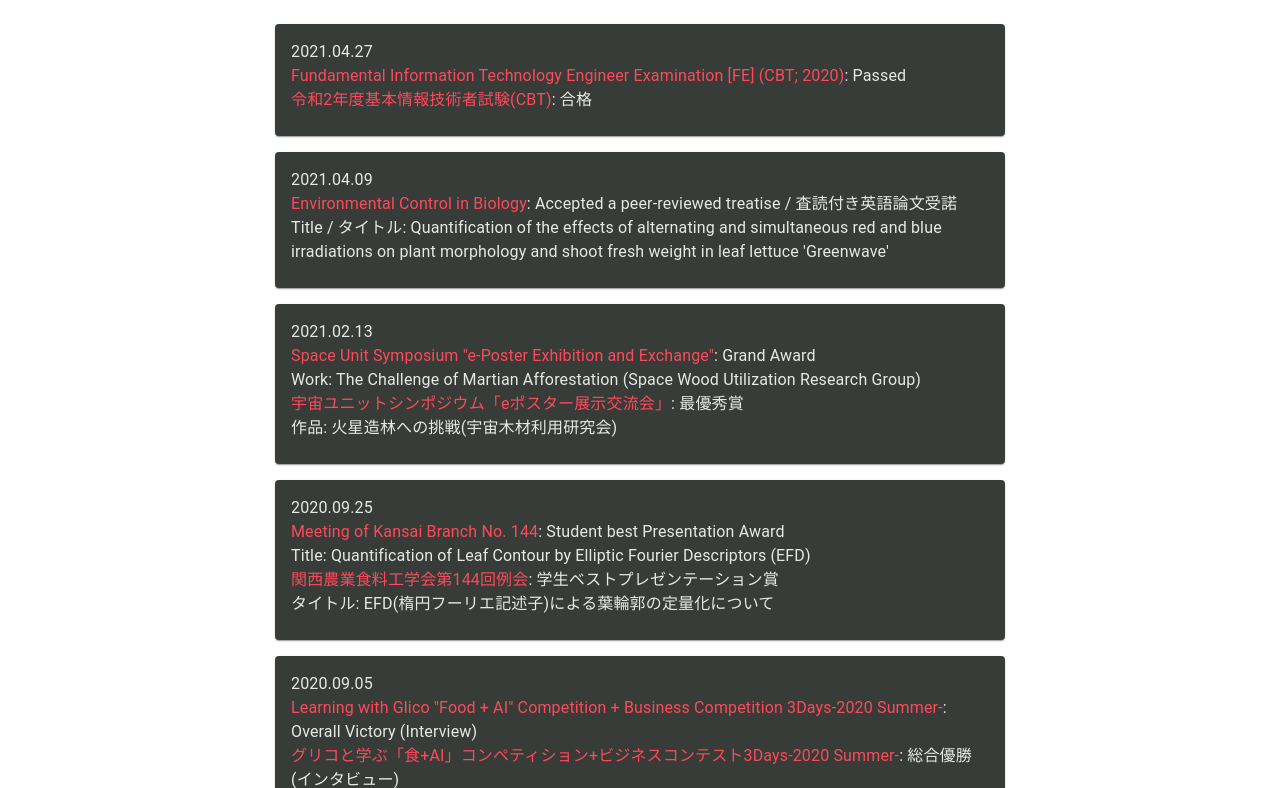
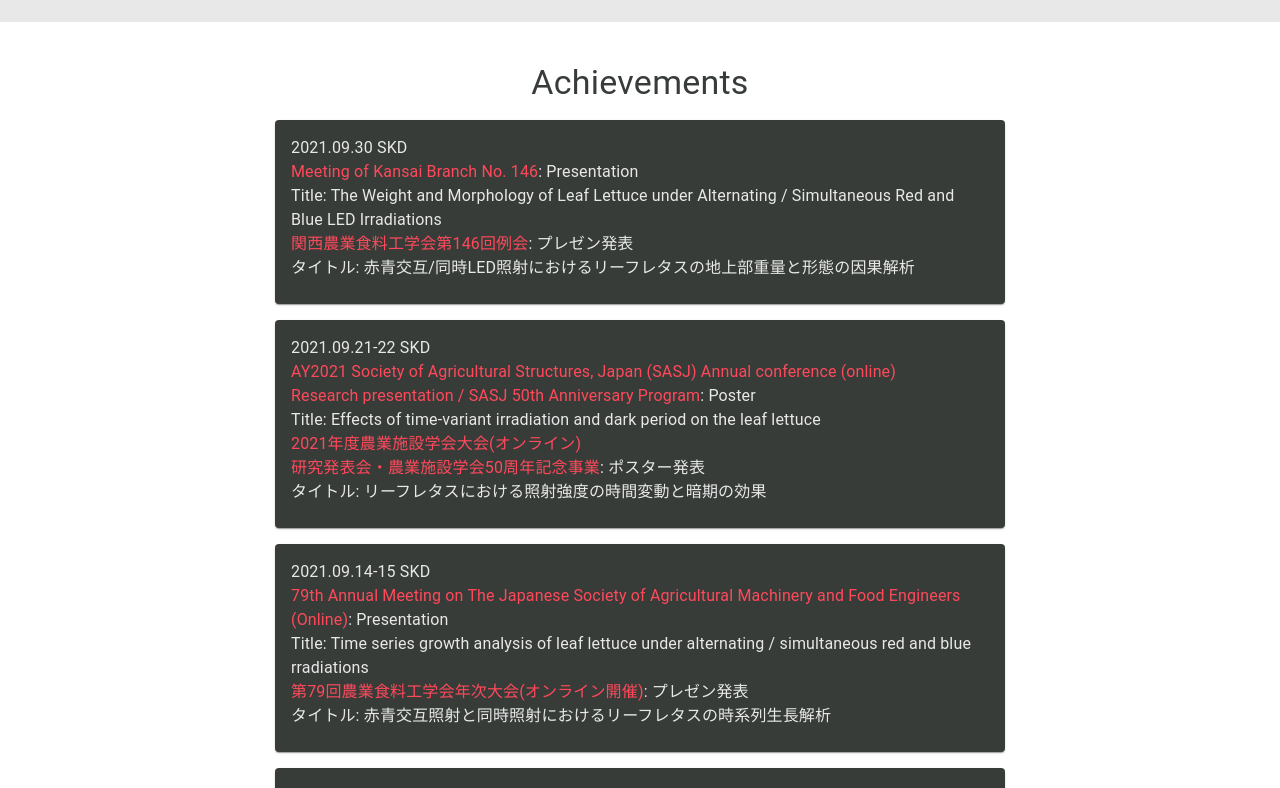
Before and after one commit to masukai/portfolio, a React (Create React App) app: page / in a window 1280 px wide. Shown: the part 972-1760 px from the top of the page. Built offline with nearby package versions, Linux system fonts and the light colour scheme.

Commit message:
20210901_update

```diff
--- a/src/components/About.tsx
+++ b/src/components/About.tsx
@@ -30,14 +30,17 @@
             I'm researching the relationship between irradiation methods and
             leaf lettuce in plant factories with artificial light (PFALs).<br />
             My hobbies are cooking, running, and traveling (driving).<br />
-            I'm interested in data scientist and IT planner / strategist.
+            I'm interested in data scientist and IT planner / strategist.<br />
+            Fundamental Information Technology Engineer Examination [FE] was passed (CBT; 2020).<br />
+            I will be taking Applied Information Technology Engineer Examination [AP] (Autumn 2021).<br />
             I can use Python and R a little (about 4 years), and I'm learning Typescript+React and SQL.<br />
             I'm working as an office assistant (OA) at <Link href='https://space.innovationkyoto.org/' className={classes.mainred} target="_blank">
             the Center for Human Space Studies, Kyoto University</Link>.<br /><br />
             こんにちは！京都で大学院生をしている，24歳男性です．<br />
             人工光型植物工場における照射方法とリーフレタスの応答について研究してます．<br />
             趣味は料理，ランニング，旅行(ドライブ)です．<br />
-            データサイエンティストやIT企画・ストラテジストに興味があります．
+            データサイエンティストやIT企画・ストラテジストに興味があります．基本情報技術者試験合格(2021年春)．
+            応用情報技術者試験受験予定(2021年秋)．<br />
             PythonとRはちょっと使えます(4年くらい)．Typescript+ReactとSQLは勉強中です．<br />
             その他，<Link href='https://space.innovationkyoto.org/' className={classes.mainred} target="_blank">
             京都大学総合生存学館有人宇宙学研究センター</Link>でオフィスアシスタントとして働いています．
--- a/src/components/Achievements.tsx
+++ b/src/components/Achievements.tsx
@@ -33,6 +33,65 @@
           <Typography variant='h4'>
             Achievements
           </Typography>
+        </Box>
+        <Box display='flex' justifyContent='center' p={1} >
+          <Card className={classes.root}>
+            <CardContent>
+              <Typography variant='body1'>
+                2021.09.30 SKD
+              </Typography>
+              <Typography color='inherit'>
+                <Link href='http://www.kansai.j-sam.org/conference/index.php' className={classes.maincolor} target="_blank">
+                Meeting of Kansai Branch No. 146</Link>: Presentation<br />
+                Title: The Weight and Morphology of Leaf Lettuce under Alternating / Simultaneous Red and Blue LED Irradiations
+              </Typography>
+              <Typography color='inherit'>
+                <Link href='http://www.kansai.j-sam.org/conference/index.php' className={classes.maincolor} target="_blank">
+                関西農業食料工学会第146回例会</Link>: プレゼン発表<br />
+                タイトル: 赤青交互/同時LED照射におけるリーフレタスの地上部重量と形態の因果解析
+              </Typography>
+            </CardContent>
+          </Card>
+        </Box>
+        <Box display='flex' justifyContent='center' p={1} >
+          <Card className={classes.root}>
+            <CardContent>
+              <Typography variant='body1'>
+                2021.09.21-22 SKD
+              </Typography>
+              <Typography color='inherit'>
+                <Link href='http://www.sasj.org/meeting/2021/index_en.html' className={classes.maincolor} target="_blank">
+                AY2021 Society of Agricultural Structures, Japan (SASJ) Annual conference (online)<br />
+                Research presentation / SASJ 50th Anniversary Program</Link>: Poster<br />
+                Title: Effects of time-variant irradiation and dark period on the leaf lettuce
+              </Typography>
+              <Typography color='inherit'>
+                <Link href='http://www.sasj.org/meeting/2021/' className={classes.maincolor} target="_blank">
+                2021年度農業施設学会大会(オンライン)<br />
+                研究発表会・農業施設学会50周年記念事業</Link>: ポスター発表<br />
+                タイトル: リーフレタスにおける照射強度の時間変動と暗期の効果
+              </Typography>
+            </CardContent>
+          </Card>
+        </Box>
+        <Box display='flex' justifyContent='center' p={1} >
+          <Card className={classes.root}>
+            <CardContent>
+              <Typography variant='body1'>
+                2021.09.14-15 SKD
+              </Typography>
+              <Typography color='inherit'>
+                <Link href='https://jsamfe2021.bpes.kyushu-u.ac.jp/?Page=Home&Lang=en' className={classes.maincolor} target="_blank">
+                79th Annual Meeting on The Japanese Society of Agricultural Machinery and Food Engineers (Online)</Link>: Presentation<br />
+                Title: Time series growth analysis of leaf lettuce under alternating / simultaneous red and blue rradiations
+              </Typography>
+              <Typography color='inherit'>
+                <Link href='https://jsamfe2021.bpes.kyushu-u.ac.jp/' className={classes.maincolor} target="_blank">
+                第79回農業食料工学会年次大会(オンライン開催)</Link>: プレゼン発表<br />
+                タイトル: 赤青交互照射と同時照射におけるリーフレタスの時系列生長解析
+              </Typography>
+            </CardContent>
+          </Card>
         </Box>
         <Box display='flex' justifyContent='center' p={1} >
           <Card className={classes.root}>
```
